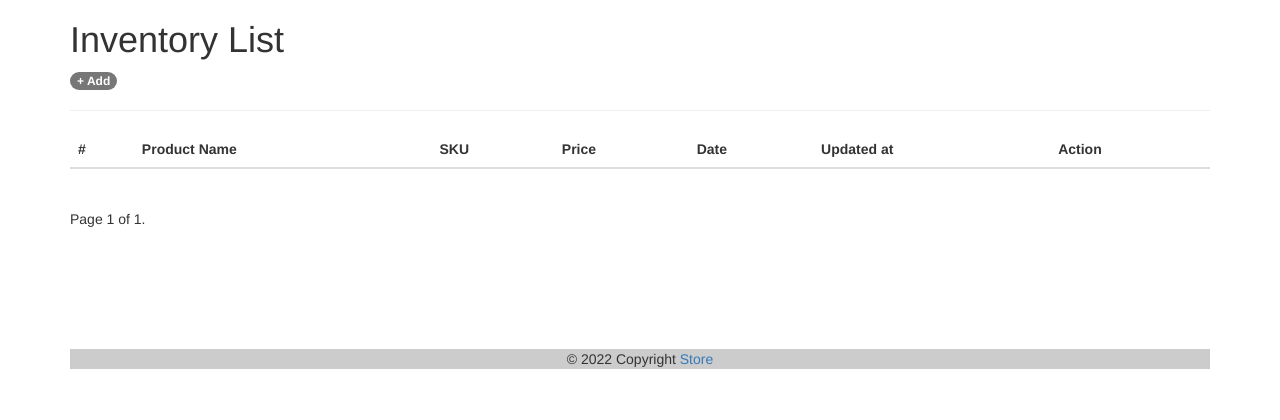
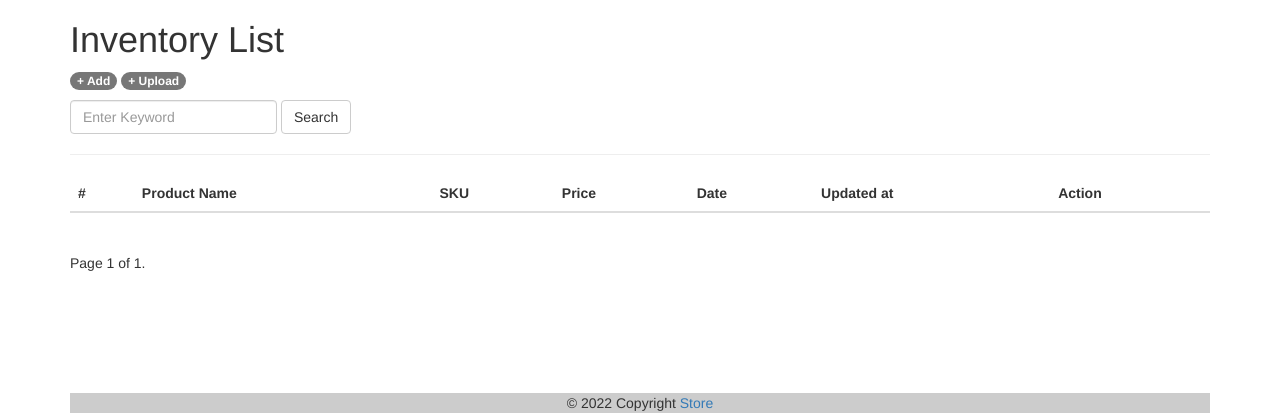
Before and after one commit to TechStuffBoy/store_tiger, a Django app: page /inventory/ in a window 1280 px wide. Shown: the part 52-472 px from the top of the page. Run offline with Django 3.2, Linux system fonts and the light colour scheme; data that the repository does not hold is empty.

Commit message:
Add search functionality.

```diff
--- a/inventory/views.py
+++ b/inventory/views.py
@@ -1,8 +1,10 @@
 from django.shortcuts import render
 from django.views.generic import TemplateView, ListView, DetailView, CreateView, UpdateView
 from django.urls import reverse
+from django.db.models import Q
 
 from inventory.models import Inventory
+
 
 # Create your views here.
 class HomeView(TemplateView):
@@ -13,6 +15,18 @@ class InventoryList(ListView):
     model = Inventory
     template_name =  'inventory/inventory_list.html'
     context_object_name = 'inventories'
+
+    def get_queryset(self):
+        query = self.request.GET.get('q')
+        if query:
+            return Inventory.objects.filter(
+                Q(product_name__icontains=query) |
+                Q(sku__icontains=query) |
+                Q(date__contains=query) |
+                Q(price__contains=query)
+            )
+        else:
+            return Inventory.objects.all()
 
 class InventoryDetail(DetailView):
     model = Inventory
@@ -35,3 +49,6 @@ class InventoryEdit(UpdateView):
             "inventory-detail",
             kwargs={'pk':self.kwargs['pk']}
         )
+
+def upload_csv_and_create(request):
+    pass
--- a/templates/inventory/inventory_list.html
+++ b/templates/inventory/inventory_list.html
@@ -4,7 +4,19 @@
 
 {% block content %}
     <h1>Inventory List</h1>
-    <p class="float-right"> <a href="{% url 'inventory-add' %}" class="badge badge-danger">+ Add</a></p>
+    <p class="float-right"> <a href="{% url 'inventory-add' %}" class="badge badge-danger">+ Add</a> <span><a href="{% url 'inventory-add' %}" class="badge badge-danger">+ Upload</a></span></p>
+
+    <form action="" method="get" class="form-inline">
+        <input type="text" name="q" placeholder="Enter Keyword" value="{{ request.GET.q }}" class="form-control">
+        <!-- <select name="filter" class="form-control">
+            <option value="all">All</option>
+            <option value="people">People</option>
+            <option value="certification">Certification</option>
+            <option value="skillset">Skillset</option>
+        </select> -->
+        <input type="submit" value="Search" class="btn btn-default">
+    </form>
+
     <hr>
 
     <table class="table">
```
